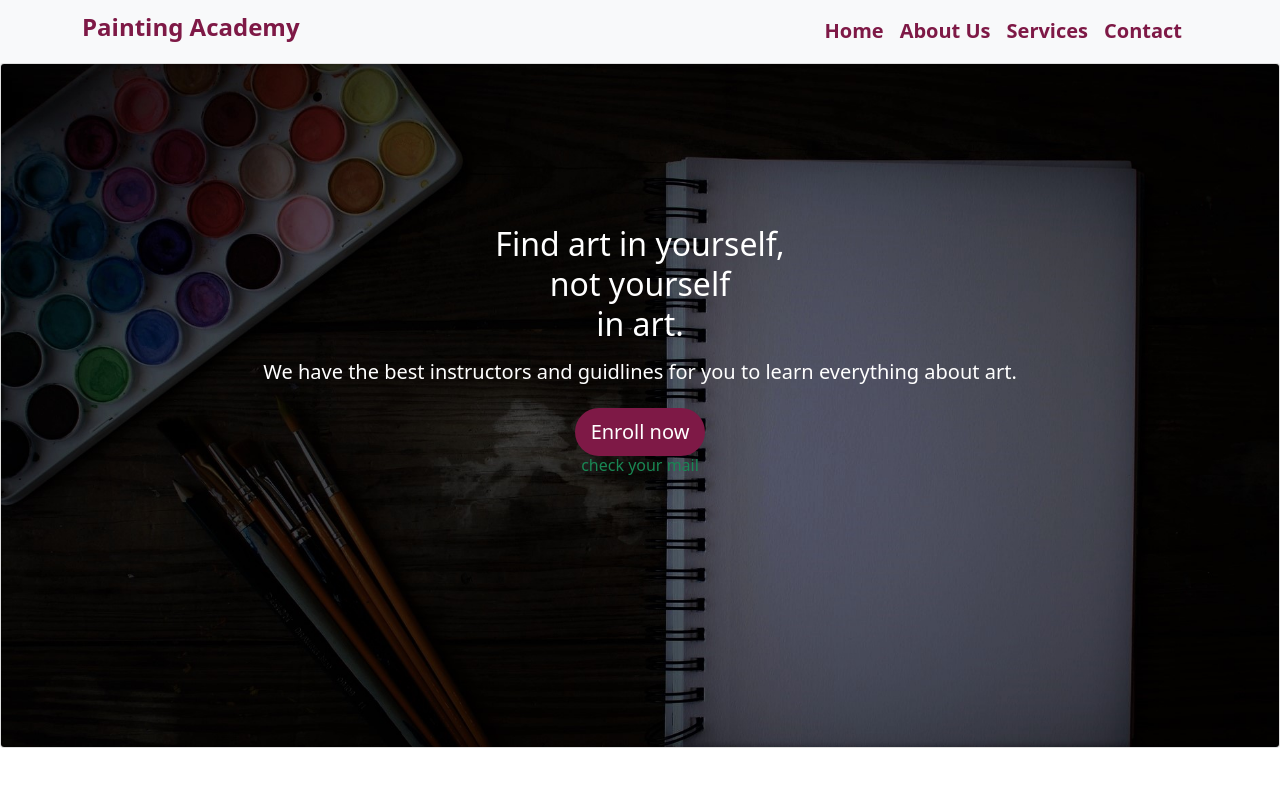
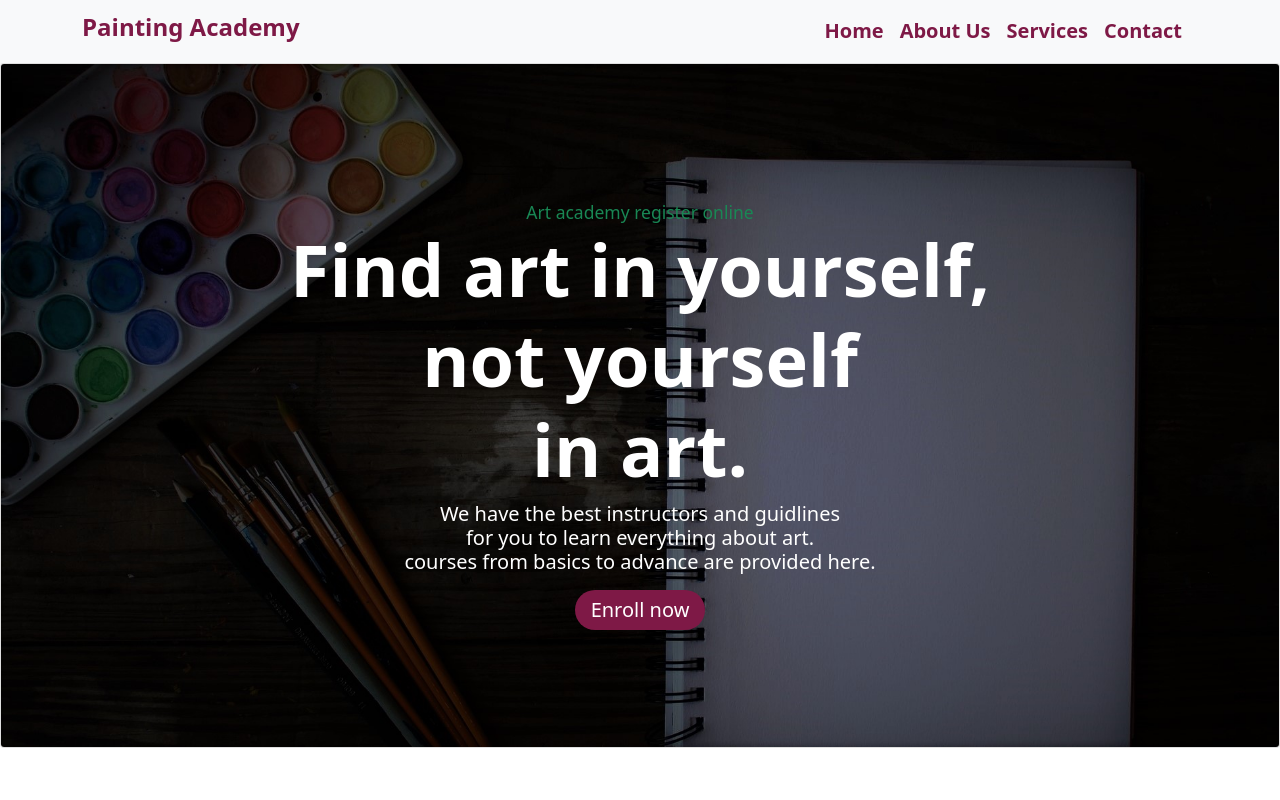
Before and after one commit to ShahidaMahtab/Art-Academy-React, a React (Create React App) app: page / in a window 1280 px wide. Shown: the top 800 px of the page. Built offline with nearby package versions, Linux system fonts and the light colour scheme.

Commit message:
home edited

```diff
--- a/src/components/Home/Home.js
+++ b/src/components/Home/Home.js
@@ -4,39 +4,32 @@ import Services from "../Services/Services";
 import banner from "../../Image/banner.jpg";
 import "./Home.css";
 const Home = () => {
-  const [toggle, setToggle] = useState(false);
   return (
     <>
       <Card className="text-white">
         <Card.Img src={banner} alt="Card image" />
         <Card.ImgOverlay>
           <Card.Title>
-            <div className="text-center p-5 mt-5 lh-lg">
-              <h2 className="lh-sm mt-5">
-                Find art in yourself,
-                <br />
-                not yourself
-                <br /> in art.
-              </h2>
-              <p>
-                We have the best instructors and guidlines for you to learn
-                everything about art.
-              </p>
-              <button
-                onClick={() => setToggle(!toggle)}
-                className="btnColor border border-0 shadow-lg text-white py-1 px-3 rounded-pill"
-              >
+            <div className="text-center p-5 mt-5">
+              <div className="mt-4">
+                <small className="text-success">
+                  Art academy register online
+                </small>
+                <h1 className="lh-sm display-2 fw-bold">
+                  Find art in yourself,
+                  <br />
+                  not yourself
+                  <br /> in art.
+                </h1>
+                <p className="fs-5 fw-normal">
+                  We have the best instructors and guidlines <br /> for you to
+                  learn everything about art. <br /> courses from basics to
+                  advance are provided here.
+                </p>
+              </div>
+              <button className="btnColor border border-0 shadow-lg text-white py-2 px-3 rounded-pill">
                 Enroll now
               </button>
-              {toggle ? (
-                <div>
-                  <h6>Register today</h6>
-                </div>
-              ) : (
-                <div>
-                  <h6 className="text-success">check your mail</h6>
-                </div>
-              )}
             </div>
           </Card.Title>
         </Card.ImgOverlay>
```
